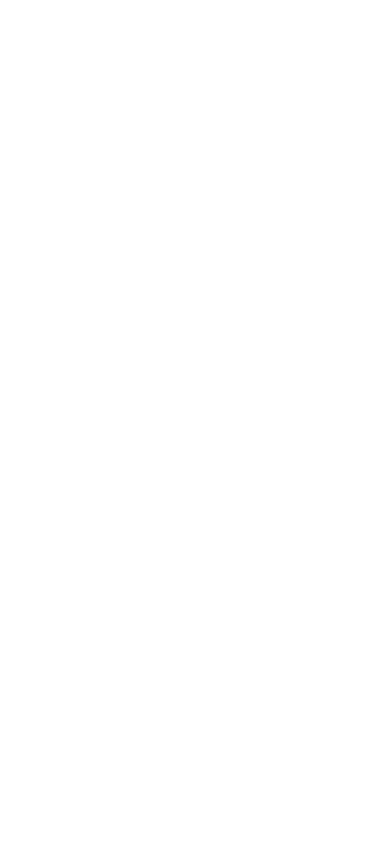
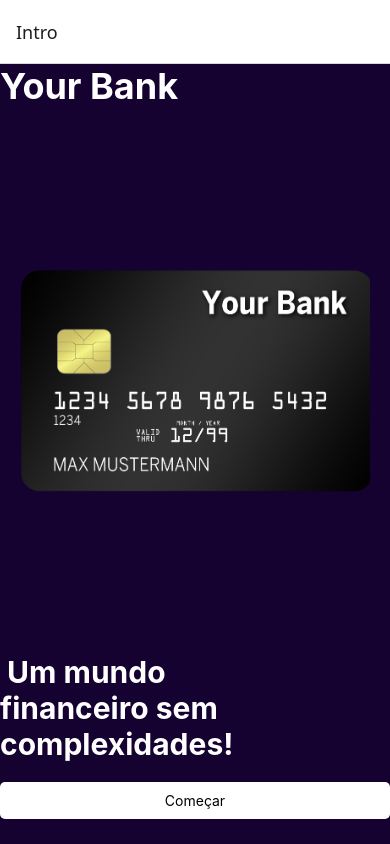
Before and after one commit to Lucas-benkendorf/app-bank, a React Native app: screen /Intro in a window 390 px wide. Built offline with nearby package versions, Linux system fonts and the light colour scheme.

Commit message:
criado stack navigator

```diff
--- a/App.tsx
+++ b/App.tsx
@@ -1,10 +1,16 @@
 import {View, SafeAreaView, } from "react-native";
 import { NavigationContainer } from "@react-navigation/native";
+import { createStackNavigator } from "@react-navigation/stack";
+import Intro from "./src/screens/Intro";
+
+const Stack = createStackNavigator()
 
 export default function App() {
   return (
     <NavigationContainer>
-
+      <Stack.Navigator>
+        <Stack.Screen name="Intro" component={Intro}/>
+      </Stack.Navigator>
     </NavigationContainer>
   );
 }
--- a/src/screens/Intro/index.tsx
+++ b/src/screens/Intro/index.tsx
@@ -9,13 +9,13 @@
   StatusBar,
 } from "react-native";
 
-export default function App() {
+export default function Intro() {
   return (
     <SafeAreaView style={styles.container}>
       <StatusBar backgroundColor={"#150230"} />
       <Text style={styles.bankName}>Your Bank</Text>
       <Image
-        source={require("./assets/cartao.png")}
+        source={require("../../../assets/cartao.png")}
         style={styles.bankLogo}
       />
 
```
